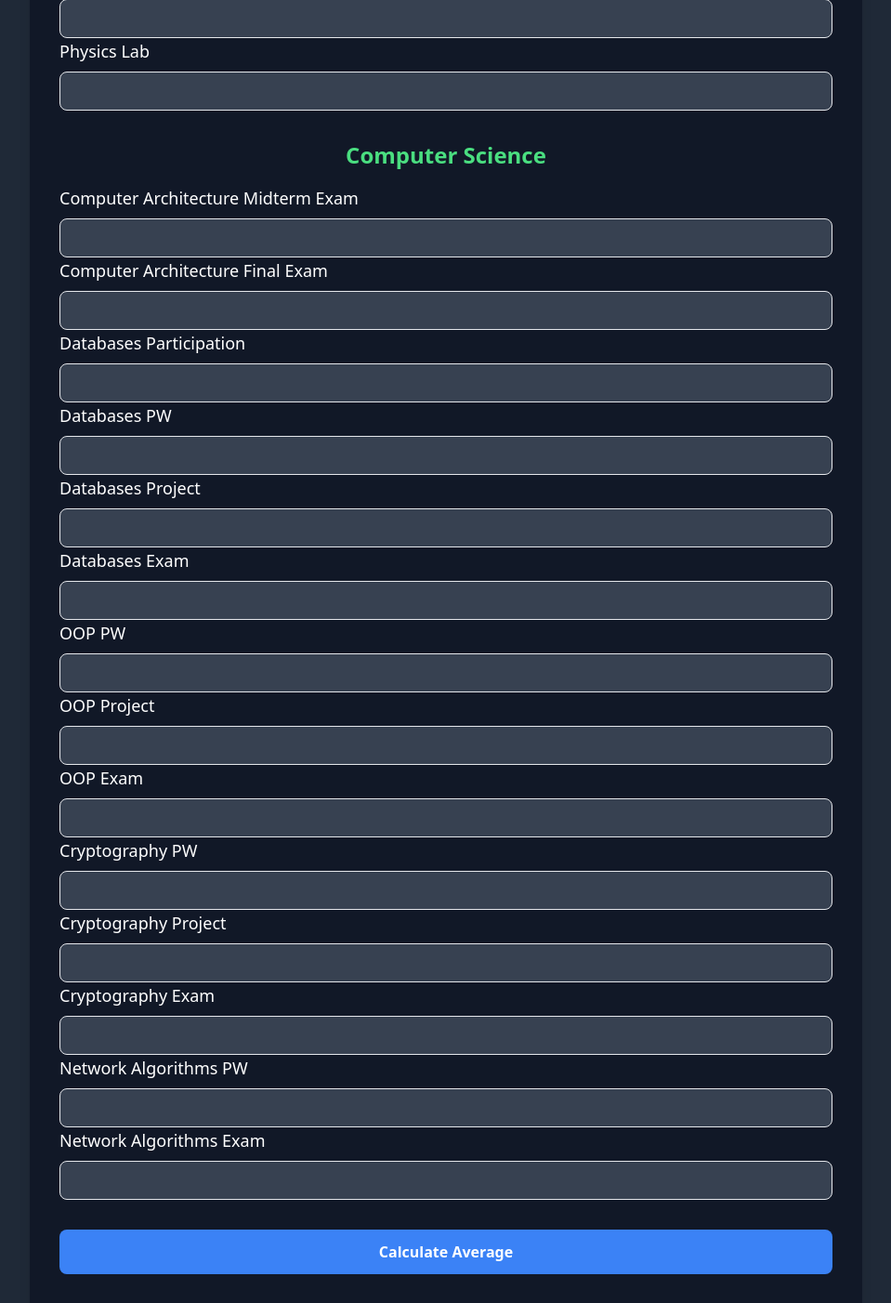
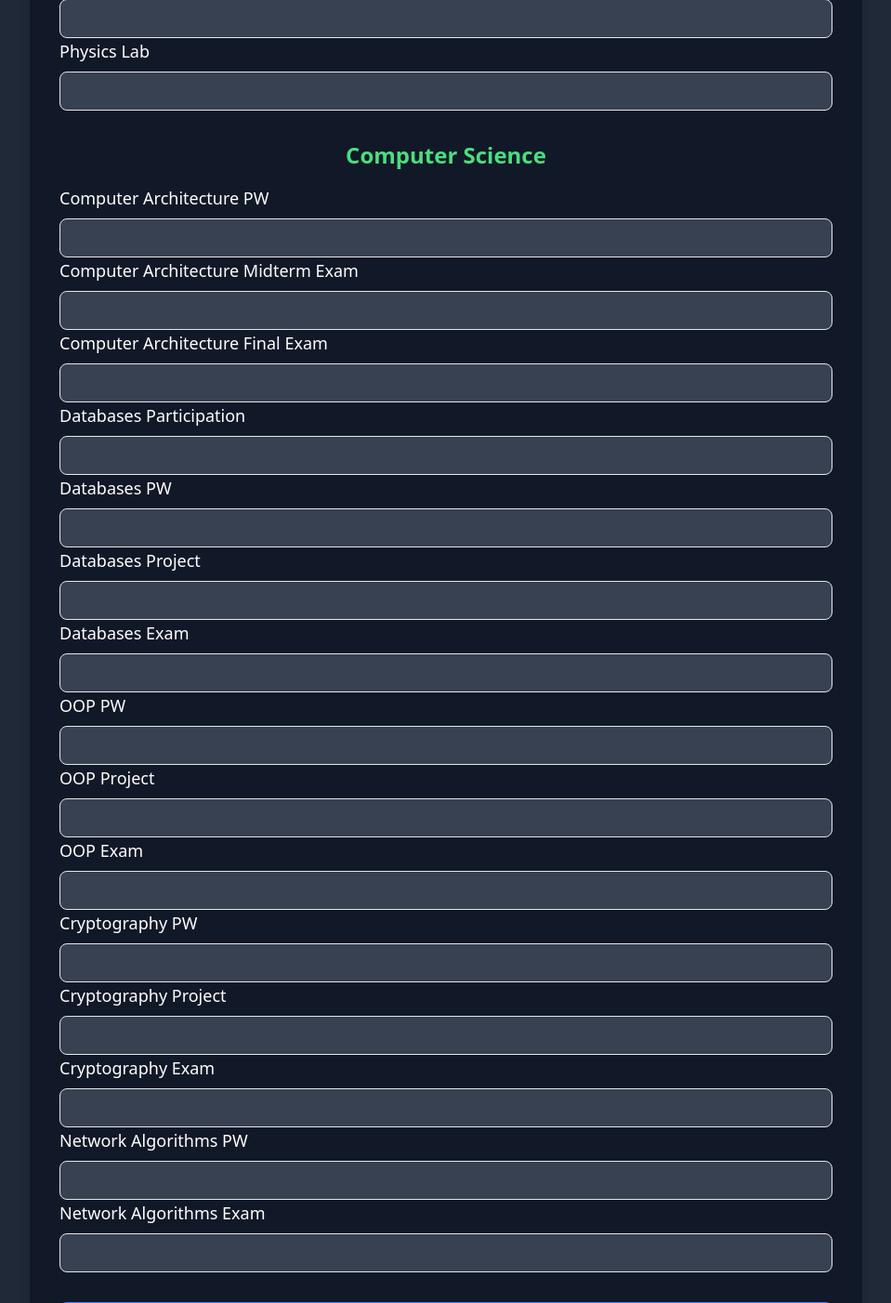
Before and after one commit to martian58/front_ufaz, a Flask app: page /cs_average_s2 in a window 1280 px wide. Shown: the part 1001-2403 px from the top of the page at 93% size, without its empty margins (160-1119 px from the left). Run offline with Flask 3, Linux system fonts and the light colour scheme.

Commit message:
Fix Computer Architecture Fields

```diff
--- a/templates/app/semester_2/cs_average_s2.html
+++ b/templates/app/semester_2/cs_average_s2.html
@@ -85,6 +85,10 @@
             <div>
                 <h2 class="text-2xl font-semibold mb-4 text-center text-green-400">Computer Science</h2>
                 <div class="space-y-2">
+                    <label for="heat-transfer-second-exam" class="block text-lg font-medium">Computer Architecture PW</label>
+                    <input type="number" step="0.01" id="computer-architecture-pw" class="block w-full mb-2 p-2 border rounded-lg bg-gray-700 text-white" required>
+                </div>
+                <div class="space-y-2">
                     <label for="heat-transfer-second-exam" class="block text-lg font-medium">Computer Architecture Midterm Exam</label>
                     <input type="number" step="0.01" id="computer-architecture-midterm" class="block w-full mb-2 p-2 border rounded-lg bg-gray-700 text-white" required>
                 </div>
@@ -171,7 +175,7 @@
                 'waves-core': parseFloat(document.getElementById('waves-core').value),
                 'optics-score': parseFloat(document.getElementById('optics-score').value),
                 'physics-lab': parseFloat(document.getElementById('physics-lab').value),
-                // 'computer-architecture-pw': parseFloat(document.getElementById('computer-architecture-pw').value),
+                'computer-architecture-pw': parseFloat(document.getElementById('computer-architecture-pw').value),
                 'computer-architecture-midterm': parseFloat(document.getElementById('computer-architecture-midterm').value),
                 'computer-architecture-exam': parseFloat(document.getElementById('computer-architecture-exam').value),
                 'databases-participation': parseFloat(document.getElementById('databases-participation').value),
@@ -204,9 +208,9 @@
                 (scores['waves-core'] * (6 / 2) * (1/3)) +
                 (scores['optics-score'] * (6 / 2) * (1/3)) +
                 (scores['physics-lab'] * (6 / 2) * 1) +
-                // (scores['computer-architecture-pw'] * (15 / 5) * 1/4) +
-                (scores['computer-architecture-midterm'] * (15 / 5) * 1/4) +
-                (scores['computer-architecture-exam'] * (15 / 5) * (3/4)) +
+                (scores['computer-architecture-pw'] * (15 / 5) * 1/2) +
+                (scores['computer-architecture-midterm'] * (15 / 5) * 1/8) +
+                (scores['computer-architecture-exam'] * (15 / 5) * (3/8)) +
                 (scores['databases-participation'] * (15 / 5) * (1/10)) +
                 (scores['databases-pw'] * (15 / 5) * (2/10)) +
                 (scores['databases-project'] * (15 / 5) * (2/10)) +
@@ -278,9 +282,9 @@
                 if (scores['physics-lab'] !== undefined) {
                     document.getElementById('physics-lab').value = scores['physics-lab'];
                 }
-                // if (scores['computer-architecture-pw'] !== undefined) {
-                //     document.getElementById('computer-architecture-pw').value = scores['computer-architecture-pw'];
-                // }
+                if (scores['computer-architecture-pw'] !== undefined) {
+                    document.getElementById('computer-architecture-pw').value = scores['computer-architecture-pw'];
+                }
                 if (scores['computer-architecture-midterm'] !== undefined) {
                     document.getElementById('computer-architecture-midterm').value = scores['computer-architecture-midterm'];
                 }
```
